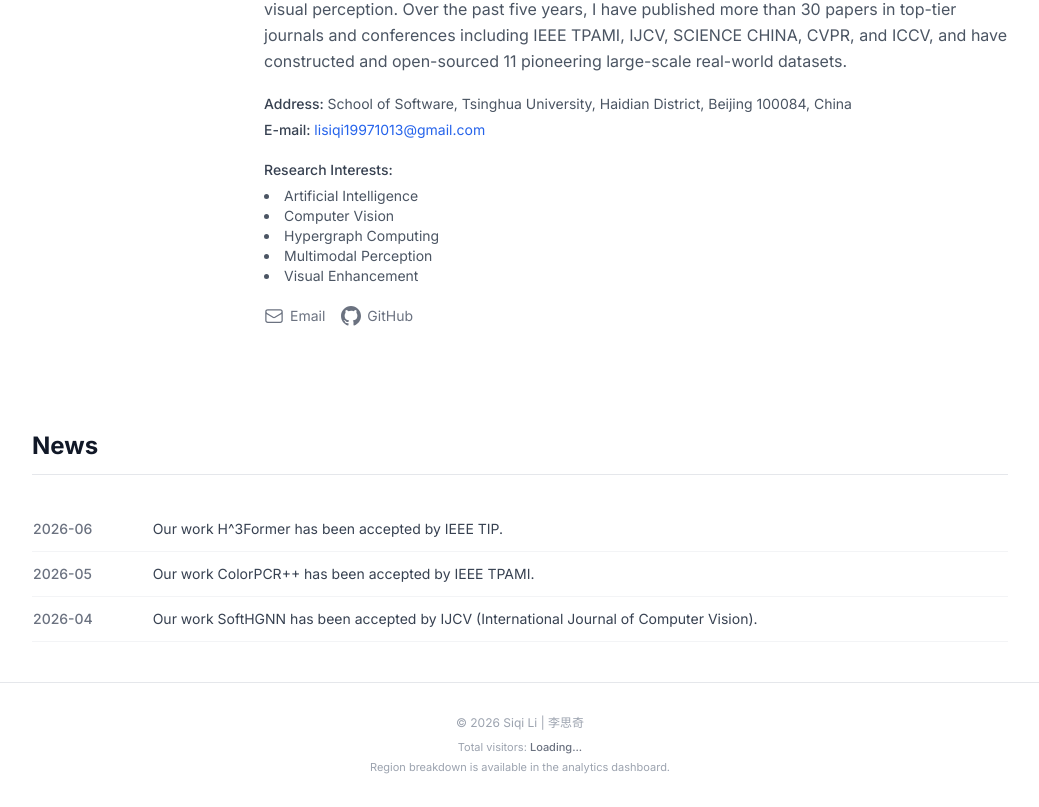
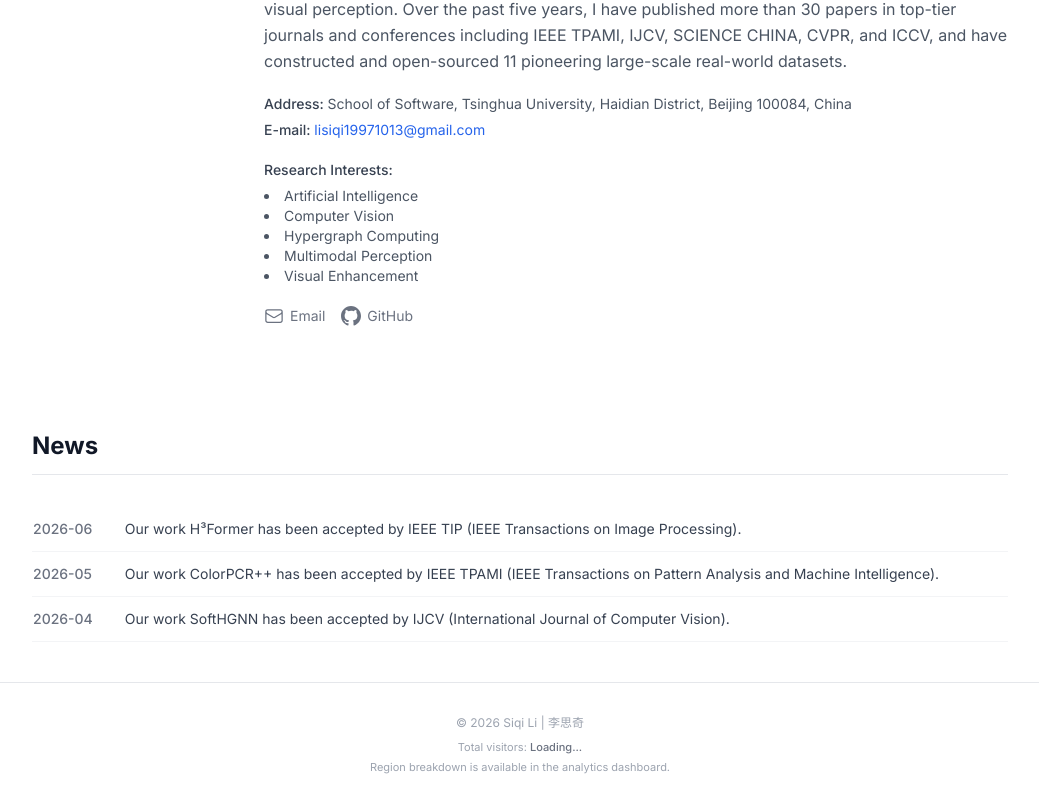
Before and after one commit to lisiqi19971013/homepage, a Next.js app: page /homepage/ in a window 1280 px wide. Shown: the part 466-1273 px from the top of the page, without its empty margins (120-1159 px from the left). Built offline with nearby package versions, Linux system fonts and the light colour scheme.

Commit message:
Refine publication acceptance news

```diff
--- a/data/news.ts
+++ b/data/news.ts
@@ -10,15 +10,15 @@ export const news: NewsItem[] = [
   {
     date: "2026-06",
     content: {
-      zh: "我们的工作 H^3Former 被 IEEE TIP 录用。",
-      en: "Our work H^3Former has been accepted by IEEE TIP.",
+      zh: "我们的工作 H³Former 被 IEEE TIP (IEEE Transactions on Image Processing) 录用。",
+      en: "Our work H³Former has been accepted by IEEE TIP (IEEE Transactions on Image Processing).",
     },
   },
   {
     date: "2026-05",
     content: {
-      zh: "我们的工作 ColorPCR++ 被 IEEE TPAMI 录用。",
-      en: "Our work ColorPCR++ has been accepted by IEEE TPAMI.",
+      zh: "我们的工作 ColorPCR++ 被 IEEE TPAMI (IEEE Transactions on Pattern Analysis and Machine Intelligence) 录用。",
+      en: "Our work ColorPCR++ has been accepted by IEEE TPAMI (IEEE Transactions on Pattern Analysis and Machine Intelligence).",
     },
   },
   {
```
